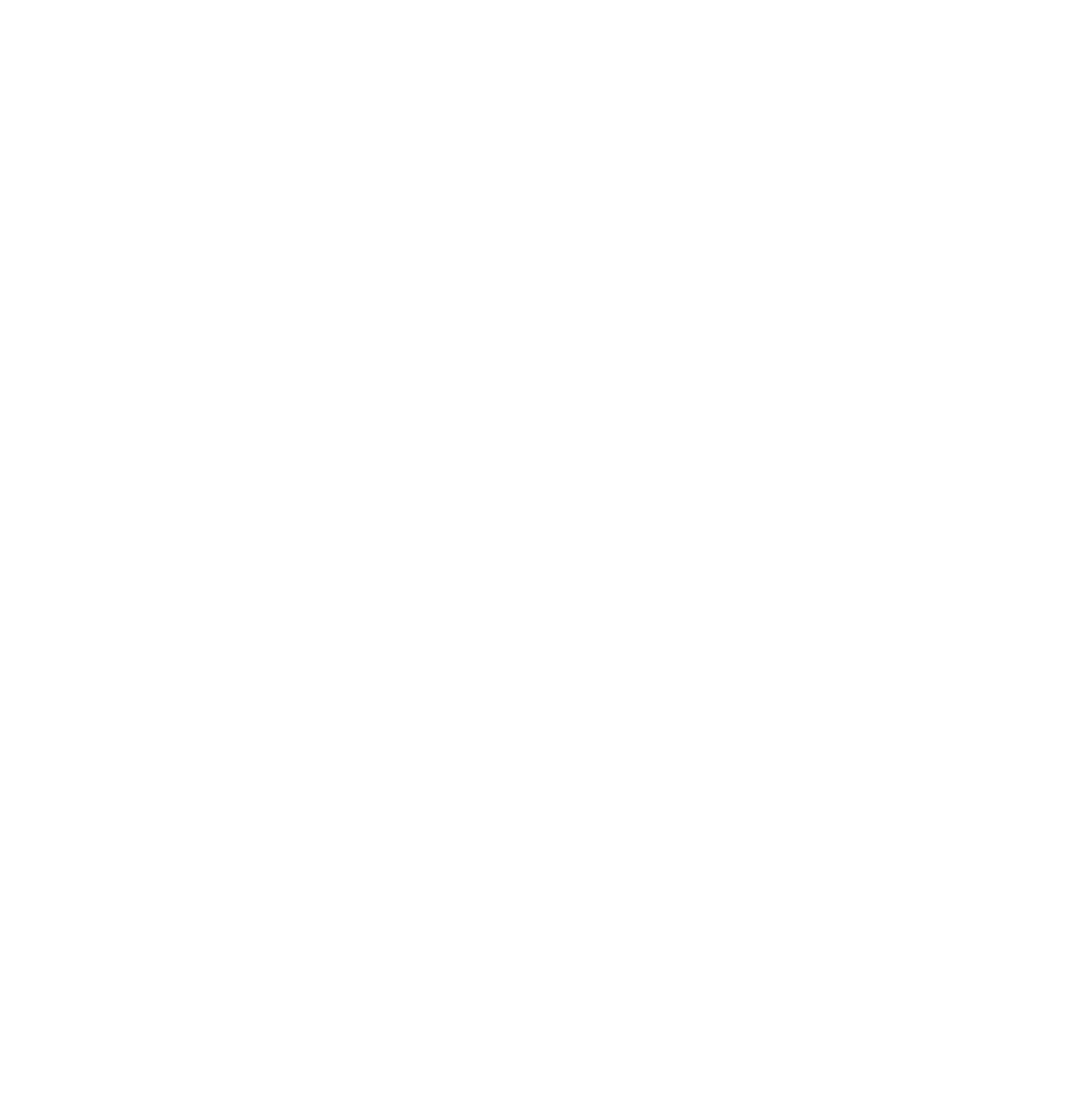
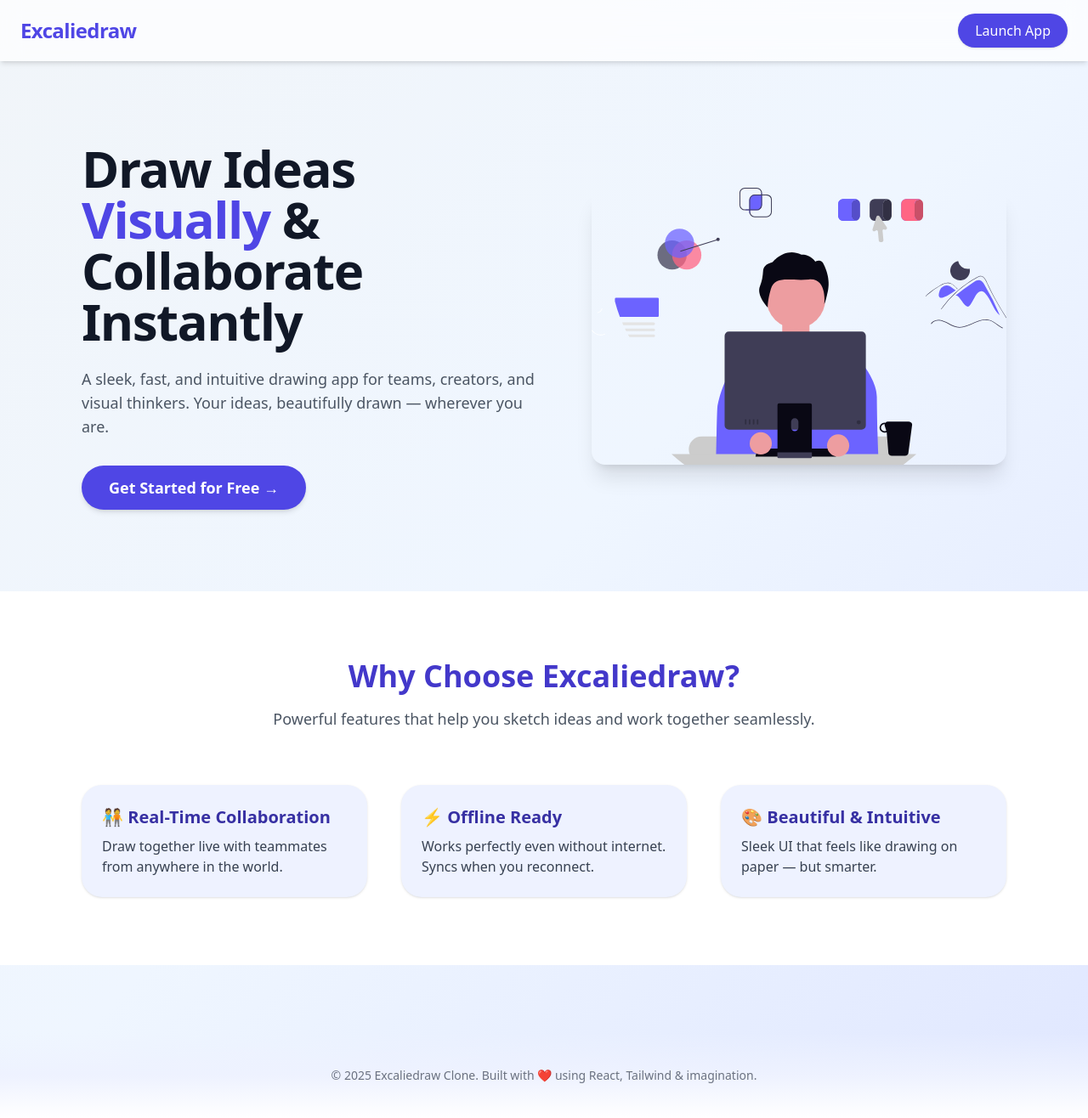
Before and after one commit to happytobeharish/draw-app, a Next.js app in the folder apps/web/: page / in a window 1280 px wide. Shown: the whole page at 85% size. Before the commit the page ends 800 px from the top, so only its background shows below. Built offline with nearby package versions, Linux system fonts and the light colour scheme.

Commit message:
Added Landing Page

```diff
--- a/apps/web/app/page.tsx
+++ b/apps/web/app/page.tsx
@@ -1,6 +1,93 @@
-export default function  Home  () {
-return
-<div className="">
+import Design from "../components/Images/Design.svg";
+import Image from 'next/image'
+export default function LandingPage() {
+  return (
+    <div className="min-h-screen bg-gradient-to-br from-slate-100 via-blue-50 to-indigo-100 text-gray-800 font-sans">
+      {/* Header */}
+      <header className="w-full px-6 py-4 flex justify-between items-center bg-white/70 backdrop-blur-md shadow-md sticky top-0 z-50">
+        <h1 className="text-2xl font-extrabold text-indigo-600 tracking-tight">
+          Excaliedraw
+        </h1>
+        <a
+          href="/app"
+          className="bg-indigo-600 text-white px-5 py-2 rounded-full font-medium hover:bg-indigo-700 transition-all duration-300 shadow"
+        >
+          Launch App
+        </a>
+      </header>
 
-</div>
+      {/* Hero */}
+      <section className="flex flex-col-reverse md:flex-row items-center justify-between px-8 md:px-24 py-24 gap-12">
+        <div className="max-w-xl text-center md:text-left">
+          <h2 className="text-4xl md:text-6xl font-extrabold leading-tight tracking-tight text-gray-900 mb-6">
+            Draw Ideas <span className="text-indigo-600">Visually</span> &
+            Collaborate Instantly
+          </h2>
+          <p className="text-lg text-gray-600 mb-8">
+            A sleek, fast, and intuitive drawing app for teams, creators, and
+            visual thinkers. Your ideas, beautifully drawn — wherever you are.
+          </p>
+          <a
+            href="/signup"
+            className="inline-block bg-indigo-600 text-white px-8 py-3 rounded-full text-lg font-semibold hover:scale-105 hover:bg-indigo-700 transition duration-300 shadow-md"
+          >
+            Get Started for Free →
+          </a>
+        </div>
+        <div className="w-full max-w-xl">
+          <Image
+            src={Design}
+            alt="Excalidraw preview"
+            className="w-full rounded-2xl shadow-xl"
+          />
+        </div>
+      </section>
+
+      {/* Features */}
+      <section className="py-20 bg-white">
+        <div className="text-center mb-16">
+          <h3 className="text-3xl md:text-4xl font-bold text-indigo-700 mb-4">
+            Why Choose Excaliedraw?
+          </h3>
+          <p className="text-gray-600 text-lg max-w-2xl mx-auto">
+            Powerful features that help you sketch ideas and work together
+            seamlessly.
+          </p>
+        </div>
+
+        <div className="grid grid-cols-1 md:grid-cols-3 gap-10 px-6 md:px-24">
+          {[
+            {
+              title: "🧑‍🤝‍🧑 Real-Time Collaboration",
+              desc: "Draw together live with teammates from anywhere in the world.",
+            },
+            {
+              title: "⚡ Offline Ready",
+              desc: "Works perfectly even without internet. Syncs when you reconnect.",
+            },
+            {
+              title: "🎨 Beautiful & Intuitive",
+              desc: "Sleek UI that feels like drawing on paper — but smarter.",
+            },
+          ].map(({ title, desc }) => (
+            <div
+              key={title}
+              className="bg-indigo-50 p-6 rounded-3xl shadow hover:shadow-lg transition transform hover:-translate-y-1"
+            >
+              <h4 className="text-xl font-semibold mb-2 text-indigo-800">
+                {title}
+              </h4>
+              <p className="text-gray-700">{desc}</p>
+            </div>
+          ))}
+        </div>
+      </section>
+
+      {/* Footer */}
+      <footer className="mt-20 px-6 py-10 text-center text-sm text-gray-500 bg-gradient-to-t from-white via-indigo-50 to-transparent">
+        © {new Date().getFullYear()} Excaliedraw Clone. Built with ❤️ using
+        React, Tailwind & imagination.
+      </footer>
+    </div>
+  );
 }
```
Also changed, not shown: apps/web/components/Images/Design.svg (added).
